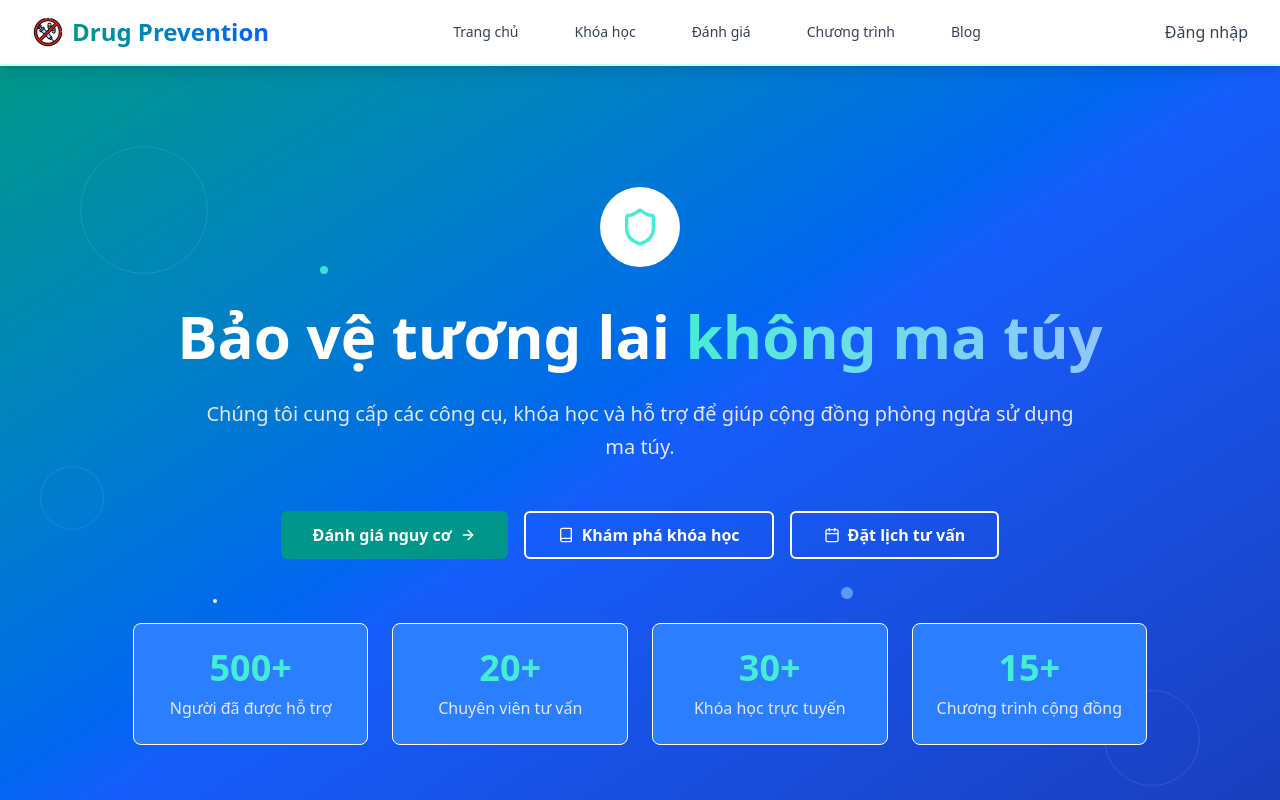
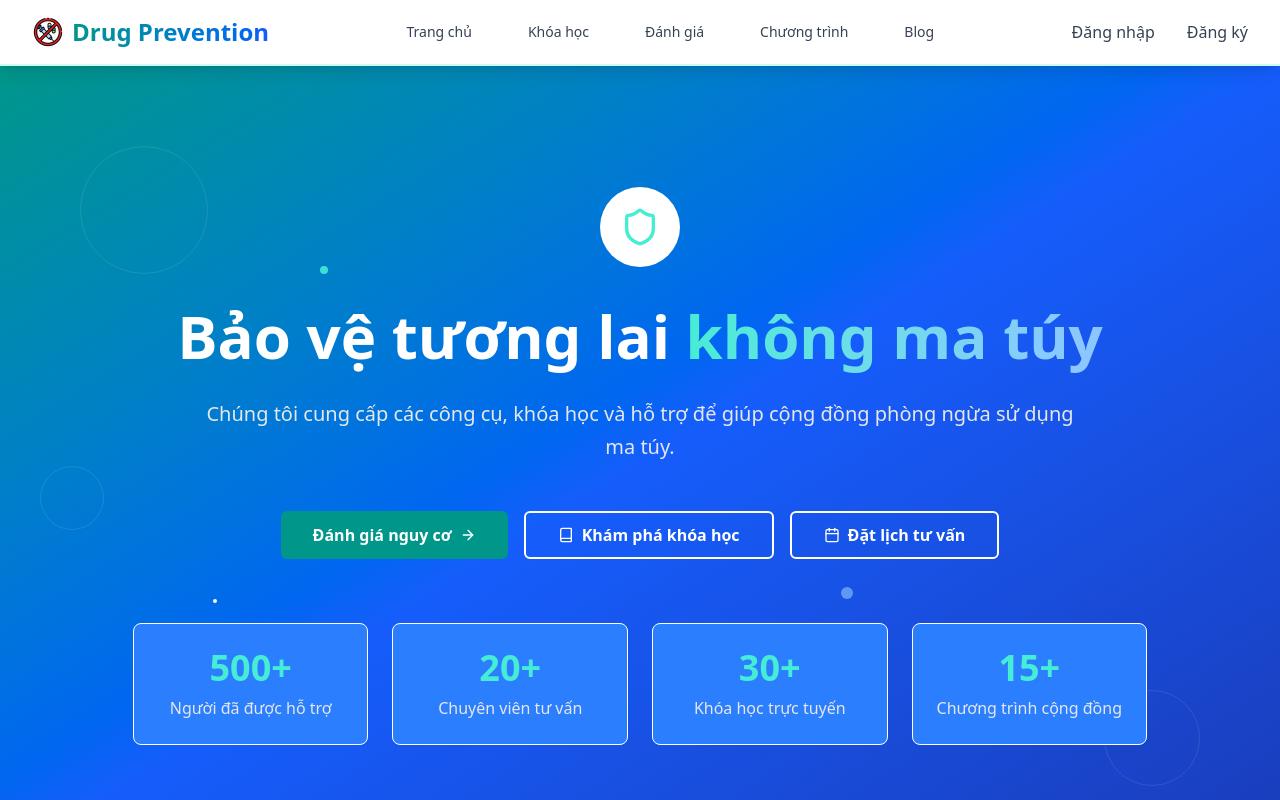
Before and after one commit to nghiatran149/SWP-FE, a React (Vite) app: page / in a window 1280 px wide. Shown: the top 800 px of the page. Built offline with nearby package versions, Linux system fonts and the light colour scheme.

Commit message:
Update header

```diff
--- a/src/components/Header.jsx
+++ b/src/components/Header.jsx
@@ -117,12 +117,20 @@ const Header = () => {
                 )}
               </div>
             ) : (
+              <div className="flex space-x-8">
                 <Link
                   to="/login"
                   className="flex items-center space-x-2 text-gray-700 hover:text-teal-600 focus:outline-none focus:text-teal-600 transition-colors duration-200"
                 >
                   <span className="font-medium">Đăng nhập</span>
                 </Link>
+                <Link
+                  to="/register"
+                  className="flex items-center space-x-2 text-gray-700 hover:text-teal-600 focus:outline-none focus:text-teal-600 transition-colors duration-200 font-medium"
+                >
+                  <span>Đăng ký</span>
+                </Link>
+              </div>
             )}
           </div>
 
@@ -202,12 +210,20 @@ const Header = () => {
                   </div>
                 </>
               ) : (
+                <>
                   <Link
                     to="/login"
                     className="flex items-center px-5 py-2 text-base font-medium text-gray-700 hover:text-teal-600 transition-colors duration-200"
                   >
                     Đăng nhập
                   </Link>
+                  <Link
+                    to="/register"
+                    className="flex items-center px-5 py-2 text-base font-medium text-gray-700 hover:text-teal-600 transition-colors duration-200 mt-2"
+                  >
+                    Đăng ký
+                  </Link>
+                </>
               )}
             </div>
           </div>
```
Lines whose indentation alone changed are shown as unchanged.
